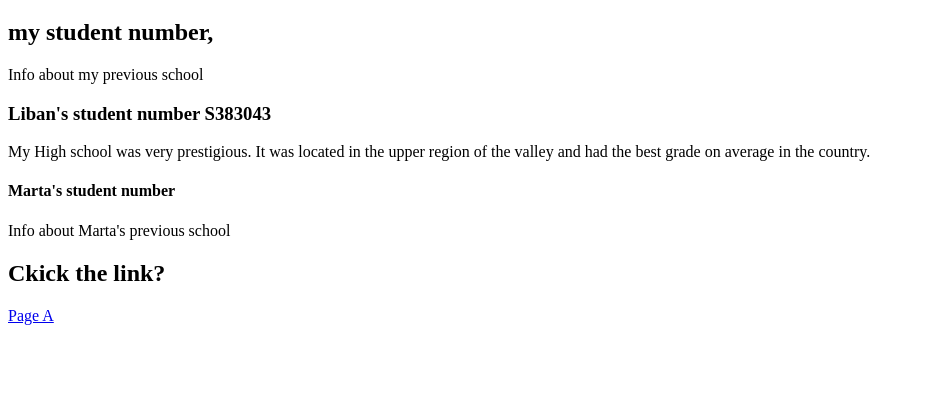
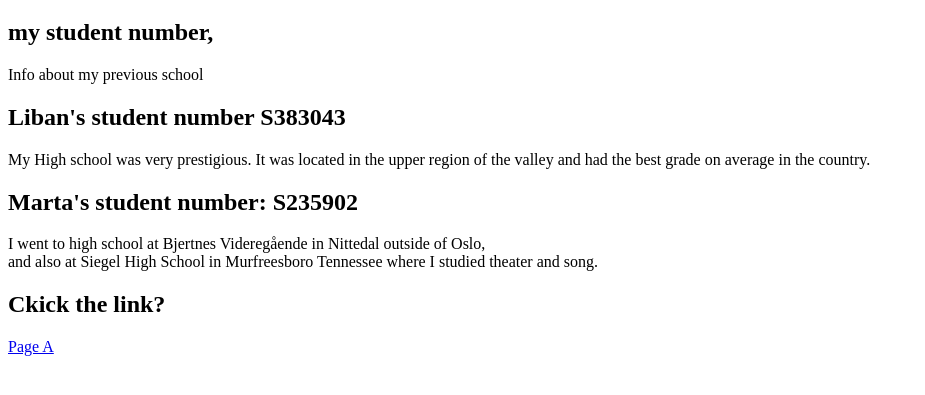
Before and after one commit to OsloMet-web/1stOblig-oblig-1-group-19, a plain HTML site: page secondpage.html in a window 1280 px wide. Shown: the part 61-456 px from the top of the page, without its empty margins (0-925 px from the left). Drawn offline with Linux system fonts and the light colour scheme.

Commit message:
Added student number and info about highschools

```diff
--- a/secondpage.html
+++ b/secondpage.html
@@ -10,13 +10,14 @@
 <h2>my student number,</h2>
 <p>Info about my previous school</p>
 
-<h3>Liban's student number S383043</h3>
+<h2>Liban's student number S383043</h2>
 <p>My High school was very prestigious. It was located in the upper region of the valley and had
    the best grade on average in the country.
 </p>
 
-<h4>Marta's student number</h4>
-<p>Info about Marta's previous school</p>
+<h2>Marta's student number: S235902</h2>
+<p>I went to high school at Bjertnes Videregående in Nittedal outside of Oslo, <br>
+   and also at Siegel High School in Murfreesboro Tennessee where I studied theater and song.</p>
 
 <h2>Ckick the link?</h2>
 <p><a href="index.html">Page A</a></p>
```
